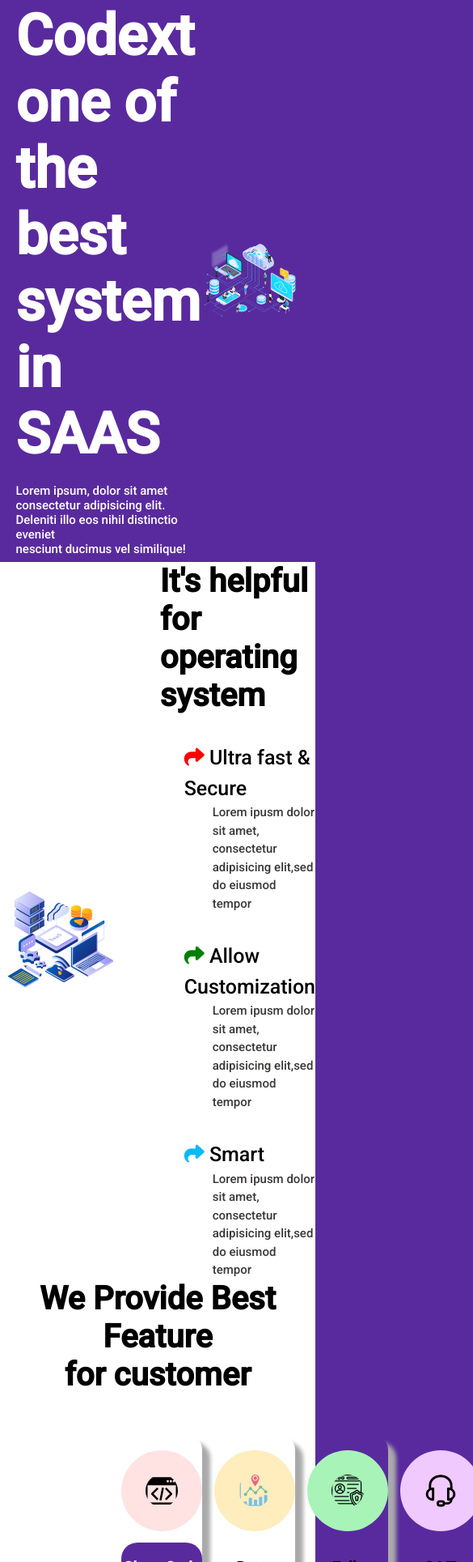
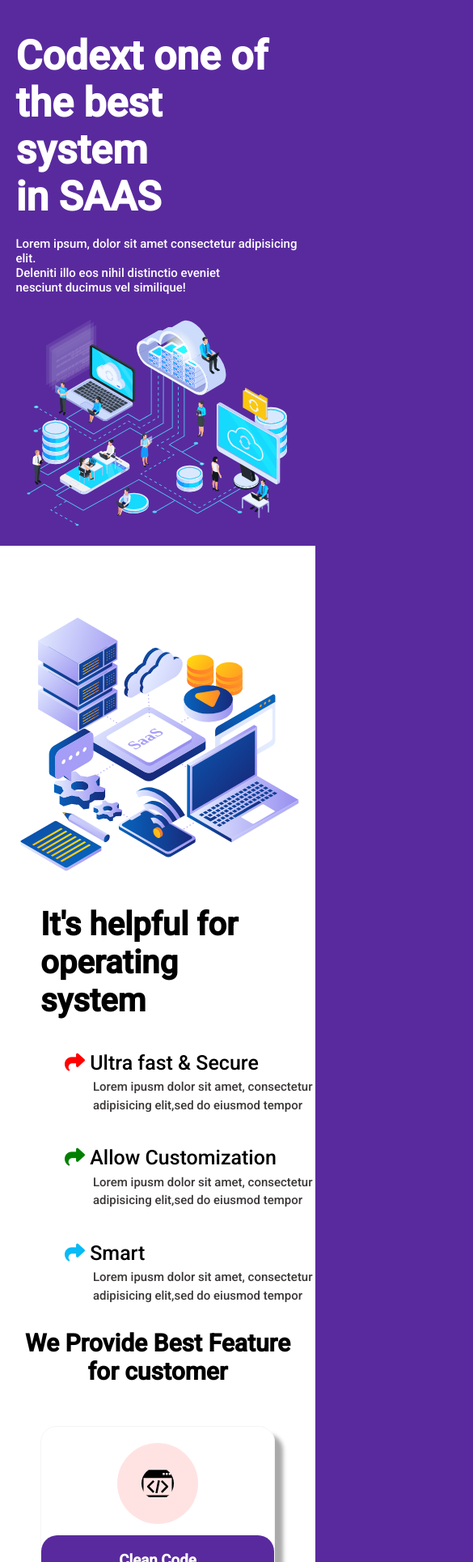
Before and after one commit to Manas-Murmu/SAAS-LandingPage-Project13, a plain HTML site: page index.html in a window 390 px wide. Shown: the part 71-2000 px from the top of the page at 81% size, 585 px wide, since content can reach past the window. Drawn offline with Linux system fonts and the light colour scheme; a web font is replaced by a local one.

Commit message:
Mobile resposiveness addded

```diff
--- a/css/style.css
+++ b/css/style.css
@@ -133,6 +133,7 @@ body {
   gap: 15px;
 }
 .card {
+  border: 1px solid #f5f5f5;
   height: 250px;
   text-align: center;
   border-radius: 20px;
@@ -181,3 +182,29 @@ body {
 .headphone {
   background-color: #efc9ff;
 }
+/* --------------------------------------------------------------- */
+
+@media (max-width: 768px) {
+  .hero,
+  .Information,
+  .feature {
+    grid-template-columns: 1fr;
+  }
+  .list {
+    display: none;
+  }
+}
+
+@media (max-width: 768px) {
+  .feature {
+    padding: 50px;
+  }
+  .headline h1 {
+    font-size: 30px;
+    padding-top: 30px;
+  }
+  .hero-heading h1 {
+    font-size: 50px;
+    margin-top: 50px;
+  }
+}
```
Also changed, not shown: screencapture-127-0-0-1-5500-2022-08-09-12_43_12.png (added), 1 other file.
